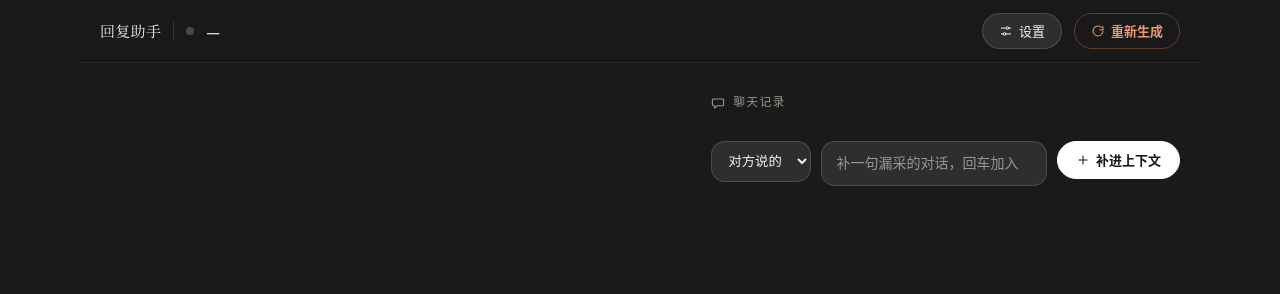
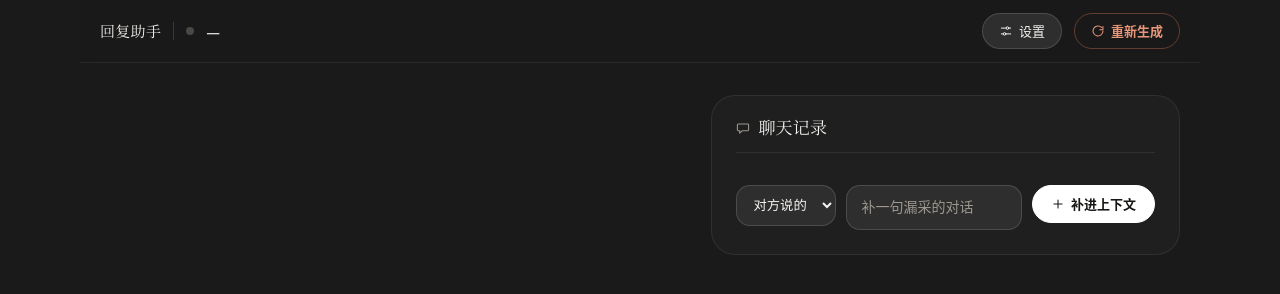
Before and after one commit to Khriaaaa/wx-reply-assistant, a plain HTML site: page web/index.html in a window 1280 px wide. Drawn offline with Linux system fonts and the light colour scheme; no server answers.

Commit message:
面板右栏做成下沉面板、标题按卡片头处理；修输入框占位文字被裁

```diff
--- a/web/index.html
+++ b/web/index.html
@@ -294,12 +294,20 @@ button.mini{padding:9px 14px;font-size:12.5px;white-space:nowrap}
   .wrap{display:grid;grid-template-columns:minmax(0,1fr) minmax(0,.82fr);column-gap:40px;align-items:start}
   header{grid-column:1/-1}
   #panel{grid-column:1;margin-top:32px}
-  .col{grid-column:2;align-self:stretch;display:flex;flex-direction:column;min-height:0;margin-top:32px}
-  .col h3{margin-top:0}
+  .col{grid-column:2;align-self:stretch;display:flex;flex-direction:column;min-height:0;margin-top:32px;
+    /* 右栏做成下沉面板：比页面略浅、比左卡(#242424)深，气泡(surface/ctrl)压在它上面才有层次。
+       早先不做容器时消息少 → 右半边一整片裸底色，看着像没加载完 */
+    background:var(--sunken);border:1px solid var(--line);border-radius:24px;padding:20px 24px 24px}
+  /* 标题按卡片头处理（衬线 + 分隔线），跟左卡 .jvh 一套；原来是 11.5px 眉标，放进卡片里太弱 */
+  .col h3{margin:0 0 16px;padding-bottom:14px;border-bottom:1px solid var(--line);
+    font:400 17px/1.3 var(--serif);letter-spacing:.01em;color:var(--ink)}
+  .col h3 .ico{color:var(--ink-3)}
   #msgs{flex:1 1 auto;min-height:0;overflow-y:auto;overscroll-behavior:contain;padding-right:6px;scrollbar-width:thin}
   /* 消息贴着输入条（像真正的聊天窗）：留白时用首元素 auto 上边距顶下去，
      不用 justify-content:flex-end —— 后者在可滚动容器里会把顶部内容裁掉。 */
   #msgs>.m:first-child,#msgs>.empty:first-child{margin-top:auto}
+  /* 底边距对齐左卡的页脚：输入条底部 ≈ 左卡页脚文字底部 */
+  #ctxbar{margin-bottom:0}
 }
 </style></head><body><div class="wrap">
 <header>
@@ -315,7 +323,7 @@ button.mini{padding:9px 14px;font-size:12.5px;white-space:nowrap}
 <div id="msgs"></div>
 <div id="ctxbar">
   <select id="ctxWho"><option value="them">对方说的</option><option value="me">我发的</option></select>
-  <textarea id="ctxText" rows="1" placeholder="补一句漏采的对话，回车加入"></textarea>
+  <textarea id="ctxText" rows="1" placeholder="补一句漏采的对话"></textarea>
   <button id="ctxAdd" class="pri">补进上下文</button>
 </div>
 </div>
```
